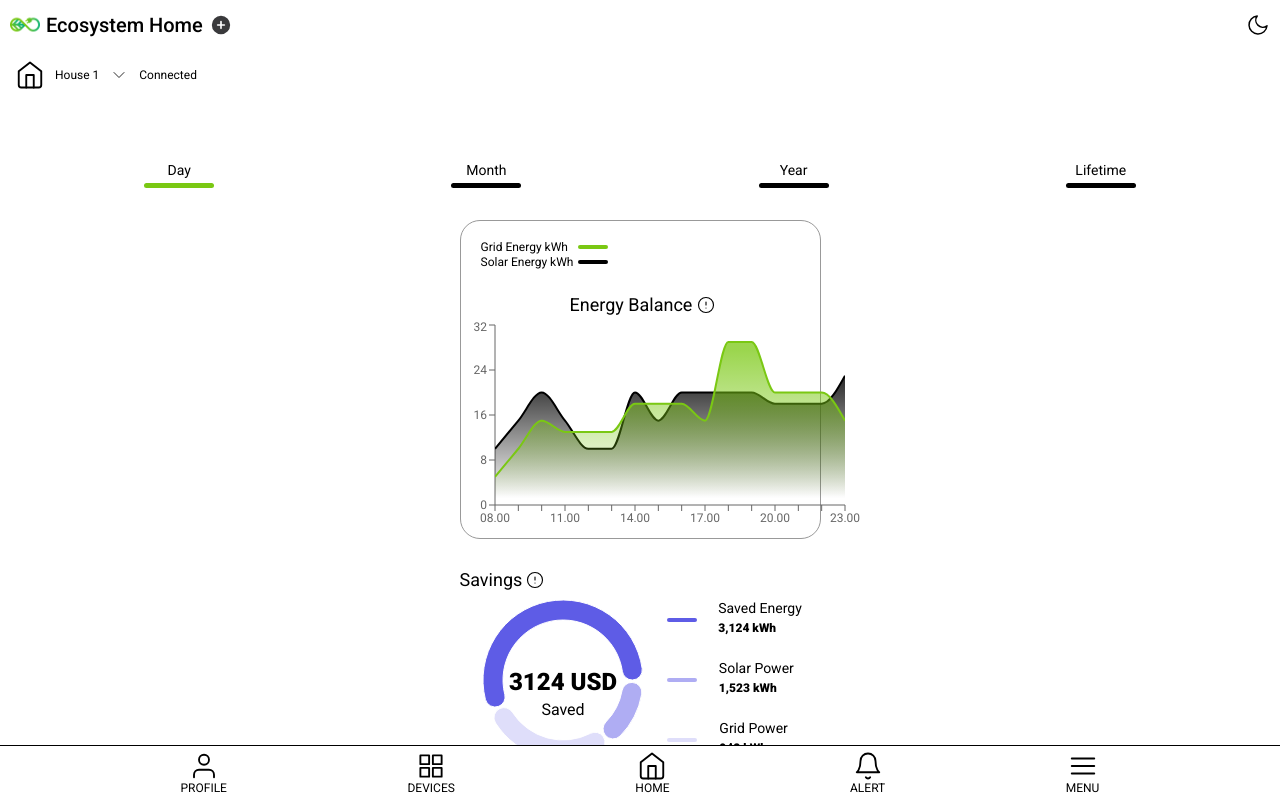
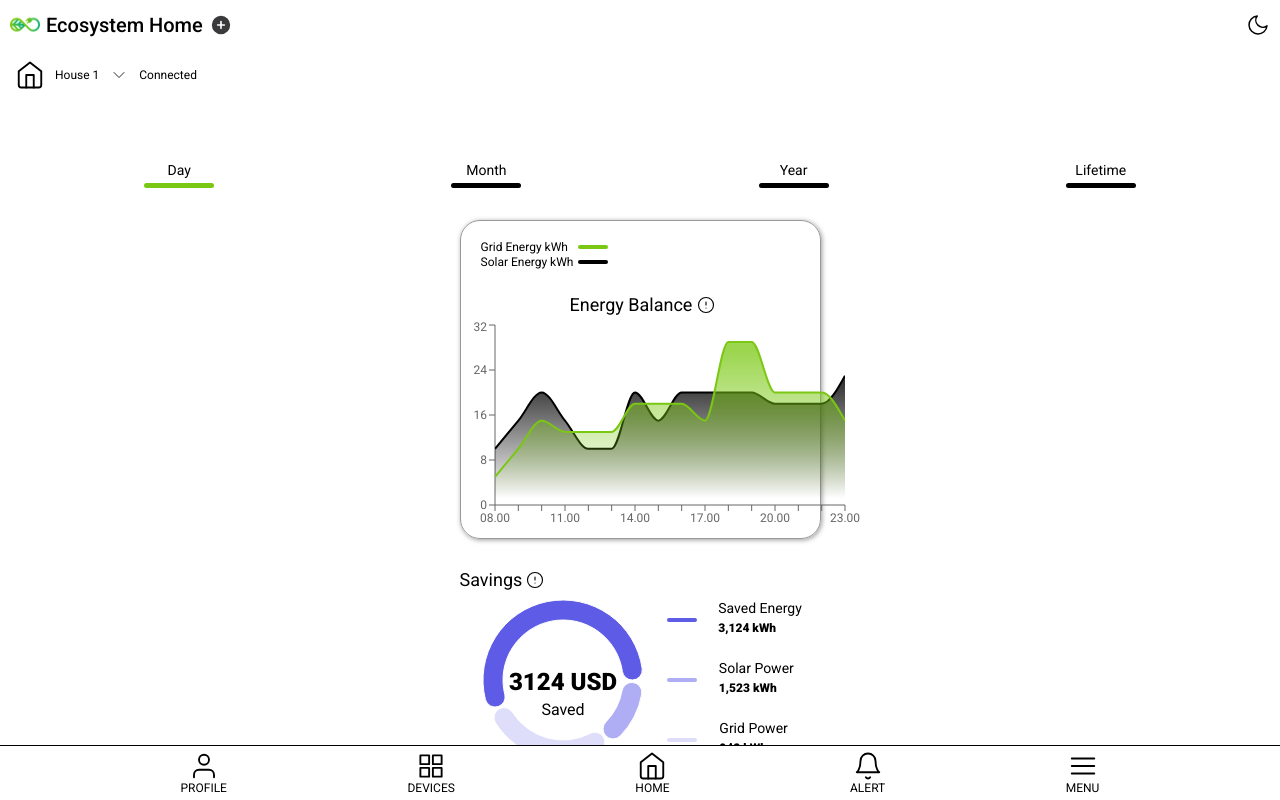
Before and after one commit to amirali108/PowerSaveMeFrontend, a React (Vite) app in the folder frontend/: page / in a window 1280 px wide. Built offline with nearby package versions, Linux system fonts and the light colour scheme.

Commit message:
shadow on EnergyBalance

```diff
--- a/frontend/src/components/EnergyBalance.jsx
+++ b/frontend/src/components/EnergyBalance.jsx
@@ -38,10 +38,7 @@ const Balance = styled.div`
   border-radius: 20px;
   width: 361px;
   height: 319px;
-
-  ::shadow {
-    color: black;
-  }
+  box-shadow: 1px 1px 5px #999999;
 
   .header {
     display: flex;
```
